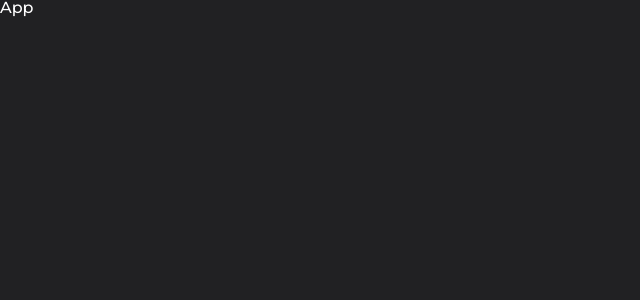
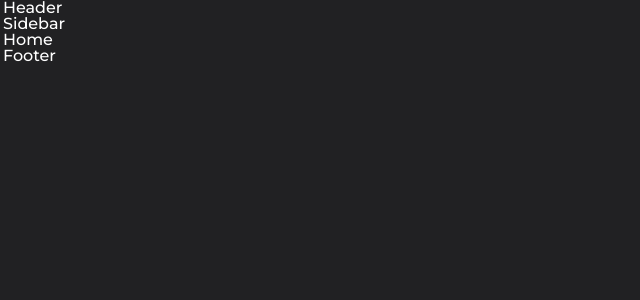
Before and after one commit to JIaTpoH/quad_project_0.0.1, a React (Create React App) app: page / in a window 1280 px wide. Shown: the top 300 px of the page, without its empty margins (0-640 px from the left). Built offline with nearby package versions, Linux system fonts and the light colour scheme; a web font is replaced by a local one.

Commit message:
add a Footer,Header,Sidebar in Components

```diff
--- a/src/components/App/App.jsx
+++ b/src/components/App/App.jsx
@@ -1,6 +1,20 @@
 import React from 'react';
+import AppRoutes from '../Routes/Routes';
+import Header from '../Header/Header';
+import Footer from '../Footer/Footer';
+import Sidebar from '../Sidebar/Sidebar';
 
 const App = () => {
-  return <div>App</div>;
+  return <div className='app'>
+    <Header />
+
+    <div className='box'>
+    <Sidebar/>
+    <AppRoutes />
+    </div>
+
+    <Footer/>
+  </div>;
 };
+
 export default App;
--- /dev/null
+++ b/src/components/Footer/Footer.jsx
@@ -0,0 +1,9 @@
+import React from 'react'
+
+function Footer() {
+  return (
+    <div>Footer</div>
+  )
+}
+
+export default Footer
--- /dev/null
+++ b/src/components/Header/Header.jsx
@@ -0,0 +1,9 @@
+import React from 'react';
+
+const Header = () => {
+  return (
+    <div>Header</div>
+  )
+};
+
+export default Header;
--- /dev/null
+++ b/src/components/Sidebar/Sidebar.jsx
@@ -0,0 +1,9 @@
+import React from 'react';
+
+const Sidebar = () => {
+  return (
+    <div>Sidebar</div>
+  )
+};
+
+export default Sidebar;
--- a/src/utils/routes.js
+++ b/src/utils/routes.js
@@ -1,3 +1,3 @@
-import const Routes = {
-  Home:
+export const routes = {
+  Home: './'
 }
```
